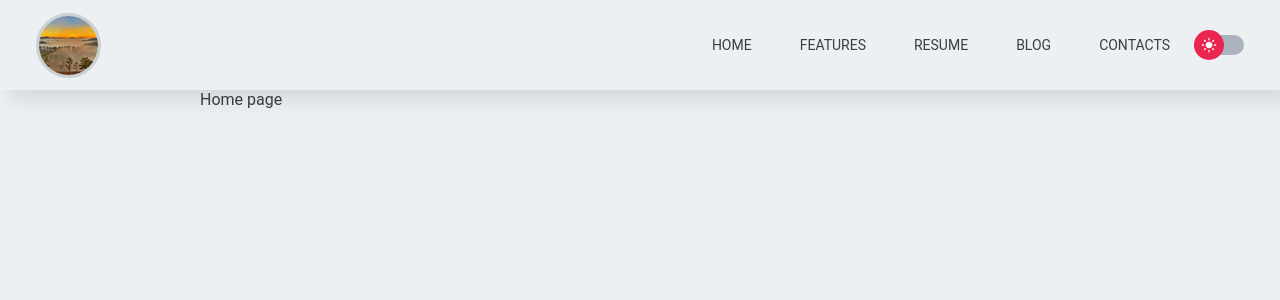
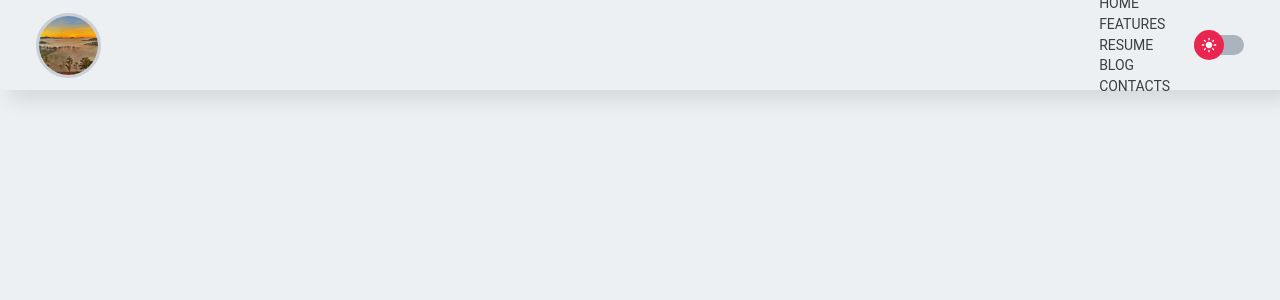
Before and after one commit to phvdat/portfolio, a React (Create React App) app: page / in a window 1280 px wide. Shown: the top 300 px of the page. Built offline with nearby package versions, Linux system fonts and the light colour scheme.

Commit message:
save code

```diff
--- a/src/components/Header/Header.tsx
+++ b/src/components/Header/Header.tsx
@@ -5,34 +5,12 @@ import { headerStyle } from './HeaderStyle';
 import Avatar from 'components/BaseUI/Avatar/Avatar';
 import AVATAR from 'assets/imgs/avatar.jpg';
 import DarkModeButton from 'components/BaseUI/DarkModeButton/DarkModeButton';
-import { RoutePath } from 'constants/routes';
 import { AiOutlineMenu } from 'react-icons/ai';
-import { ICON_SIZE } from 'constants/common';
+import { ICON_SIZE, MENU } from 'constants/common';
 
 // const NAME = 'Pham Van Dat';
 const NAME = '';
-const MENU = [
-  {
-    label: 'HOME',
-    url: RoutePath.Home
-  },
-  {
-    label: 'FEATURES',
-    url: RoutePath.Features
-  },
-  {
-    label: 'RESUME',
-    url: RoutePath.Resume
-  },
-  {
-    label: 'BLOG',
-    url: RoutePath.Blog
-  },
-  {
-    label: 'CONTACTS',
-    url: RoutePath.Contact
-  }
-];
+
 const Header = () => {
   return (
     <>
@@ -40,15 +18,17 @@ const Header = () => {
         <div css={headerStyle.wrapper}>
           <Avatar image={AVATAR} name={NAME} />
           <div css={headerStyle.container}>
-            <div css={headerStyle.menu}>
-              {MENU.map((item) => {
+            <ul css={headerStyle.menu}>
+              {MENU.map((item, index) => {
                 return (
-                  <NavLink to={item.url} css={headerStyle.item}>
-                    <span>{item.label}</span>
-                  </NavLink>
+                  <li key={index}>
+                    <NavLink to={item.url} css={headerStyle.item}>
+                      <span>{item.label}</span>
+                    </NavLink>
+                  </li>
                 );
               })}
-            </div>
+            </ul>
             <DarkModeButton />
             <div css={headerStyle.menuIcon}>
               <AiOutlineMenu size={ICON_SIZE.sm} />
--- a/src/components/Header/HeaderStyle.tsx
+++ b/src/components/Header/HeaderStyle.tsx
@@ -9,8 +9,9 @@ export const headerStyle = {
       height: 'var(--height-header)',
       backdropFilter: 'blur(15px)',
       boxShadow: 'var(--box-shadow-header)',
-      position: 'sticky',
+      position: 'fixed',
       padding: `0 ${spacing?.[9]}`,
+      margin: 'auto',
       backgroundColor: 'var(--background-primary)',
       [media('md')]: {
         height: 'var(--height-header-mobile)',
@@ -20,7 +21,6 @@ export const headerStyle = {
 
   wrapper: css({
     height: '100%',
-    maxWidth: 'var(--container-area-default-layout)',
     display: 'flex',
     justifyContent: 'space-between',
     alignItems: 'center'
--- a/src/constants/common.ts
+++ b/src/constants/common.ts
@@ -1,4 +1,29 @@
+import { RoutePath } from './routes';
+
 export const ICON_SIZE = {
   sm: 24,
   md: 32
 };
+
+export const MENU = [
+  {
+    label: 'HOME',
+    url: RoutePath.Home
+  },
+  {
+    label: 'FEATURES',
+    url: RoutePath.Features
+  },
+  {
+    label: 'RESUME',
+    url: RoutePath.Resume
+  },
+  {
+    label: 'BLOG',
+    url: RoutePath.Blog
+  },
+  {
+    label: 'CONTACTS',
+    url: RoutePath.Contact
+  }
+];
--- a/src/style/theme-variables.ts
+++ b/src/style/theme-variables.ts
@@ -5,7 +5,7 @@ export const root = css`
     --height-header: 90px;
     --height-header-mobile: 70px;
     --width-sidebar: 305px;
-    --container-area-default-layout: 1903px;
+    --container-area-default-layout: 1320px;
   }
 `;
 
```
Also changed, not shown: src/components/Sidebar/Sidebar.tsx (added, +32 -0 lines), src/components/Sidebar/SidebarStyle.tsx (added, +12 -0 lines).
